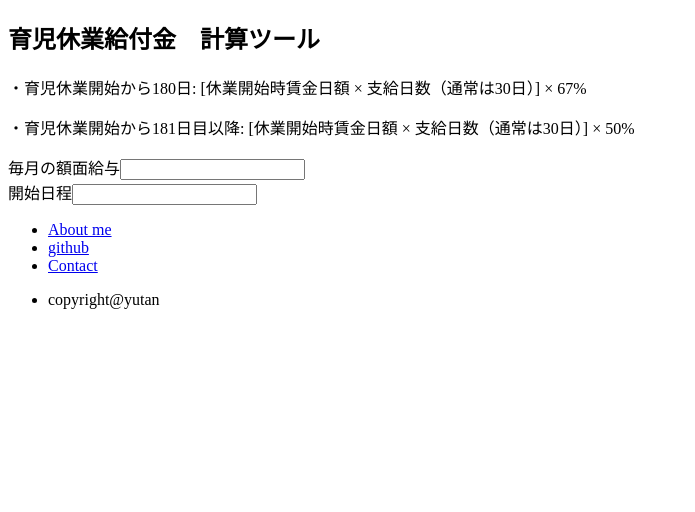
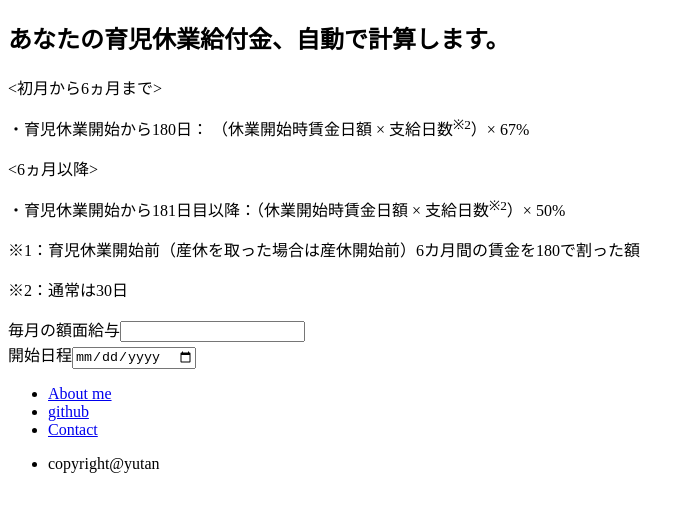
Before and after one commit to yuutan1017/benefits-calculator, a Next.js app: page /ChildcareCalculate in a window 1280 px wide. Shown: the top 512 px of the page, without its empty margins (0-695 px from the left). Built offline with nearby package versions, Linux system fonts and the light colour scheme.

Commit message:
section1

```diff
--- a/components/Links.tsx
+++ b/components/Links.tsx
@@ -5,12 +5,12 @@ export const Links: FC = () => {
   return (
     <>
       <div>
-        <Link href="/childcareCalculate">
+        <Link href="/ChildcareCalculate">
           Childcare
         </Link>
       </div>
       <div>
-        <Link href="/aveCalculate">
+        <Link href="/AveCalculate">
           AveCalculate
         </Link>
       </div>
--- a/pages/ChildcareCalculate.tsx
+++ b/pages/ChildcareCalculate.tsx
@@ -6,18 +6,30 @@ const ChildcareCalculate = () => {
     <>
       <Layout>
         <section>
-          <h1 className="text-xl font-bold">育児休業給付金　計算ツール</h1>
-          <section className="mx-6 mt-5">
-            <p className="text-sm">
-              ・育児休業開始から180日: [休業開始時賃金日額 ×
-              支給日数（通常は30日）] × 67%
-            </p>
-            <p className="text-sm mt-2">
-              ・育児休業開始から181日目以降: [休業開始時賃金日額 ×
-              支給日数（通常は30日）] × 50%
-            </p>
+          <h1 className="text-xl font-bold">
+            あなたの育児休業給付金、自動で計算します。
+          </h1>
+          <section className="mx-6 mt-5 text-left">
+            <div className='text-md'>
+              <p>&lt;初月から6ヵ月まで&gt;</p>
+              <p className="mt-1">
+                ・育児休業開始から180日： （休業開始時賃金日額 × 支給日数
+                <sup>※2</sup>）× 67%
+              </p>
+              <p className="mt-2">&lt;6ヵ月以降&gt;</p>
+              <p className="mt-1">
+                ・育児休業開始から181日目以降：（休業開始時賃金日額 × 支給日数
+                <sup>※2</sup>）× 50%
+              </p>
+            </div>
+            <div className="mt-2 text-stone-500 text-sm">
+              <p>
+                ※1：育児休業開始前（産休を取った場合は産休開始前）6カ月間の賃金を180で割った額
+              </p>
+              <p>※2：通常は30日</p>
+            </div>
           </section>
-          <article className="flex flex-col py-4 mx-8 mt-4 bg-gray-200">
+          <article className="flex flex-col py-4 mx-8 mt-6 bg-gray-200">
             <div className="flex flex-row justify-center">
               <span>毎月の額面給与</span>
               <input
@@ -28,8 +40,9 @@ const ChildcareCalculate = () => {
             <div className="flex flex-row justify-center mt-4">
               <span>開始日程</span>
               <input
+                type="date"
+                required
                 className="border-b-2 border-indigo-400 w-32 ml-2"
-                type="text"
               />
             </div>
           </article>
```
